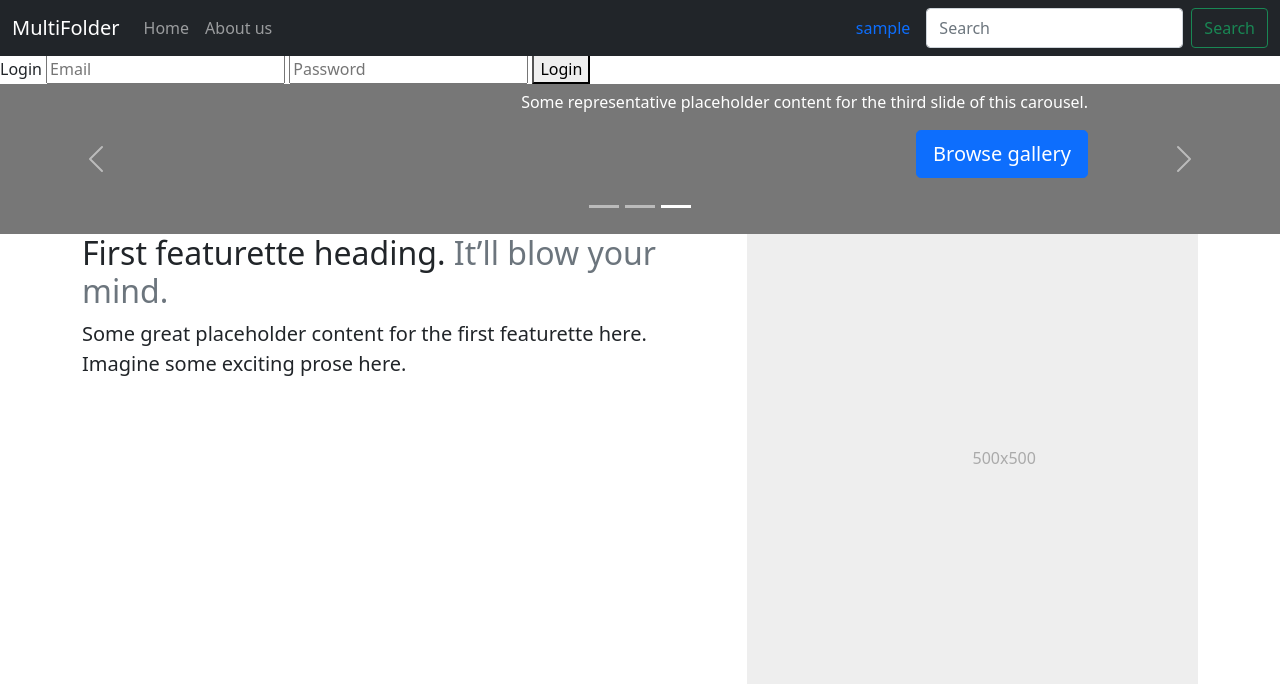
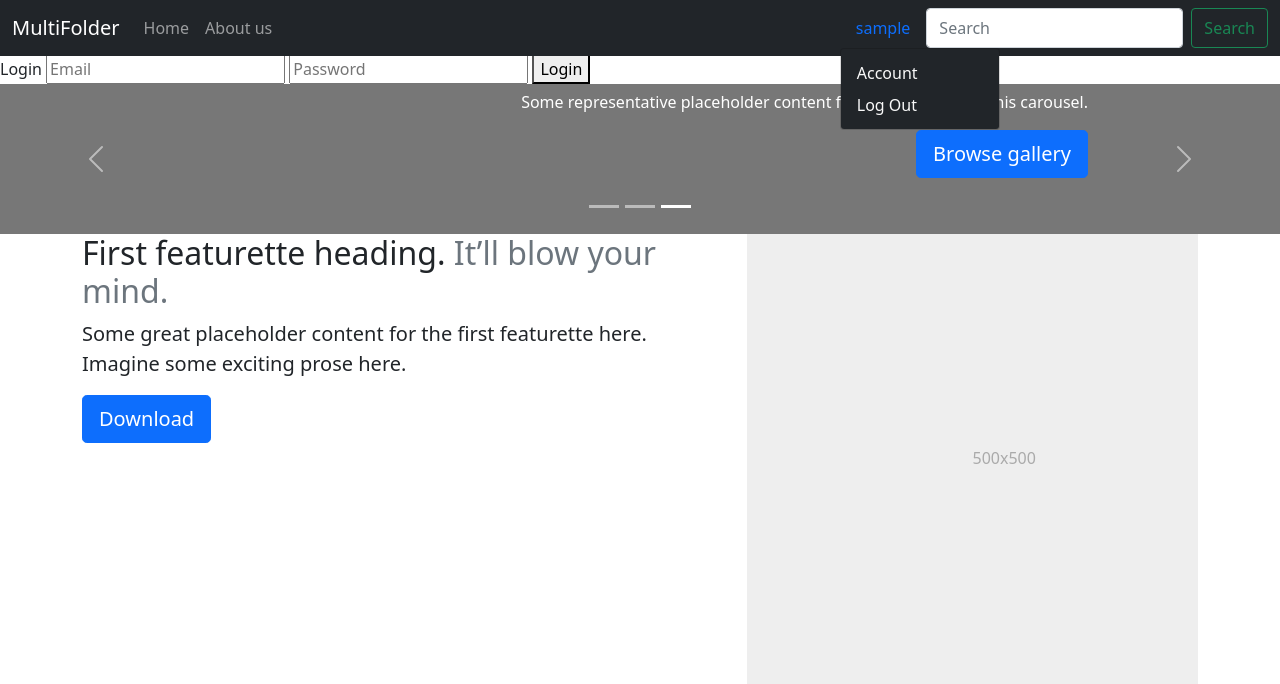
Before and after one commit to s1ngle0f/MultiFolderServer, a Flask app: template v2/server/templates/home.html in a window 1280 px wide, after a click that opens the changed part. Shown: the top 684 px of the page. Run offline with Flask 2, Linux system fonts and the light colour scheme; the template is opened without the code that fills it: most values are stand-ins (such as "Sample title", 1, 10 or a date in 2020).

Commit message:
v2.0.3.10 Выпадающий список, когда пользователь вошел. Есть возможность выйти

```diff
--- a/v2/server/templates/base.html
+++ b/v2/server/templates/base.html
@@ -57,9 +57,28 @@
           <div class="d-flex">
               <div class="nav-item">
                   {% if data.user %}
-                  <a class="nav-link" href="#">
+                  <a id="userlogin" class="nav-link">
                     {{data.user.login}}
                   </a>
+                  <div id="dropdownmenu" class="details-menu dropdown-menu dropdown-menu-sw snipcss-wF7yK" role="menu" data-focus-trap="suspended"
+                    style="background-color: #212529;">
+                      <span class="sentinel" tabindex="0" aria-hidden="true">
+                      </span>
+                      <a role="menuitem" class="dropdown-item" href="/new" data-ga-click="Header, create new repository"
+                      style="color: #f9f9f9"
+                         onmouseover="this.style.backgroundColor='#272a2f'"
+                         onmouseout="this.style.backgroundColor='#212529'">
+                        Account
+                      </a>
+                      <a role="menuitem" class="dropdown-item" href="/new/import" data-ga-click="Header, import a repository"
+                      style="color: #f9f9f9"
+                         onmouseover="this.style.backgroundColor='#272a2f'"
+                         onmouseout="this.style.backgroundColor='#212529'">
+                        Log Out
+                      </a>
+                      <span class="sentinel" tabindex="0" aria-hidden="true">
+                      </span>
+                    </div>
                   {% else %}
                   <a id="LogIn" class="nav-link">
                     Log In
@@ -102,9 +121,12 @@
 </div>
 
 <script>
-    document.getElementById('LogIn').addEventListener('click', function() {
-      document.getElementById('authform').style.display = 'flex';
-    });
+    var LogIn = document.getElementById('LogIn');
+    if(LogIn){
+      LogIn.addEventListener('click', function() {
+        document.getElementById('authform').style.display = 'flex';
+      });
+    }
     document.getElementById('authform').addEventListener('click', function() {
       var targetElement = event.target;
 
@@ -112,6 +134,17 @@
         document.getElementById('authform').style.display = 'none';
       }
     });
+    var userlogin = document.getElementById('userlogin');
+    if(userlogin){
+      userlogin.addEventListener("click", function() {
+        var dropdownContent = document.getElementById("dropdownmenu");
+        if (dropdownContent.style.display === "block") {
+          dropdownContent.style.display = "none";
+        } else {
+          dropdownContent.style.display = "block";
+        }
+      });
+    }
 </script>
 {% endblock %}
 
@@ -219,6 +252,9 @@
       <p class="lead snipcss0-4-66-69">
         Some great placeholder content for the first featurette here. Imagine some exciting prose here.
       </p>
+      <a class="btn btn-lg btn-primary" href="http://localhost:5000/installer/download">
+        Download
+      </a>
     </div>
     <div class="col-md-5 snipcss0-3-65-70">
       <svg class="bd-placeholder-img bd-placeholder-img-lg featurette-image img-fluid mx-auto snipcss0-4-70-71" width="500" height="500" xmlns="http://www.w3.org/2000/svg" role="img" aria-label="Placeholder: 500x500" preserveAspectRatio="xMidYMid slice" focusable="false">
```
